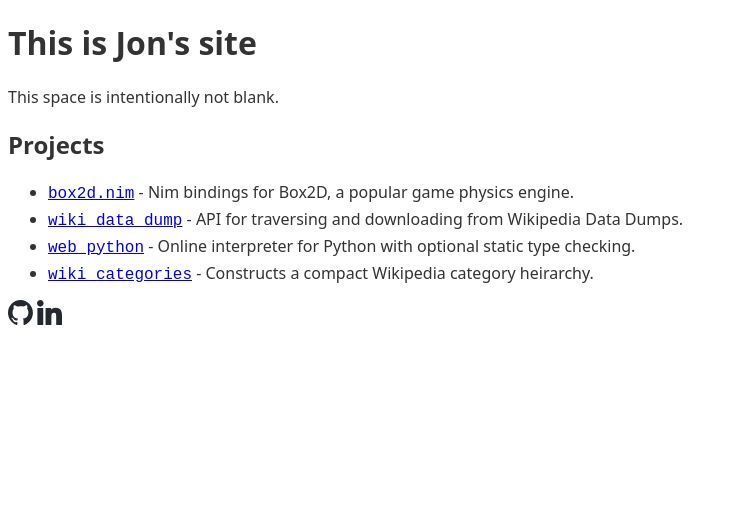
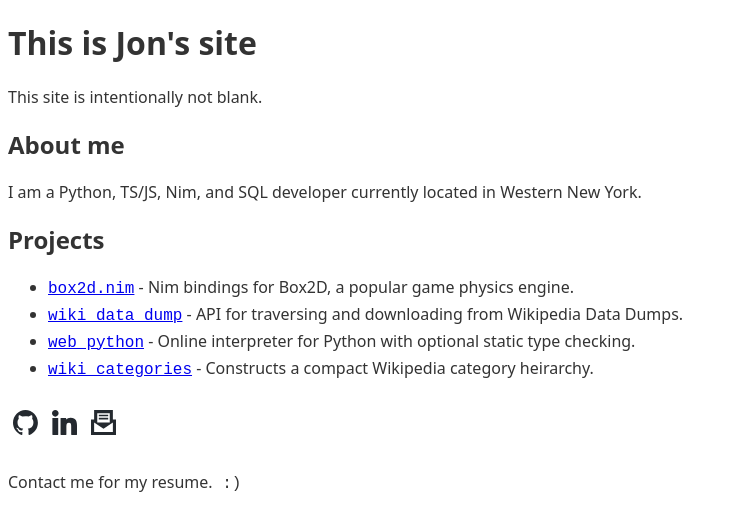
Before and after one commit to jon-edward/jon-edward.github.io, a website built with Vite: page index.html in a window 1280 px wide. Shown: the whole page, without its empty margins (0-737 px from the left). Built offline with nearby package versions, Linux system fonts and the light colour scheme.

Commit message:
Add email icon, about me, and footer

```diff
--- a/index.html
+++ b/index.html
@@ -8,7 +8,12 @@
   </head>
   <body>
     <h1>This is Jon's site</h1>
-    <p>This space is intentionally not blank.</p>
+    <p>This site is intentionally not blank.</p>
+    <h2>About me</h2>
+    <p>
+      I am a Python, TS/JS, Nim, and SQL developer currently located in Western
+      New York.
+    </p>
     <h2>Projects</h2>
     <ul>
       <li>
@@ -46,7 +51,7 @@
           src="/src/assets/github-mark-dark.svg"
           title="View on GitHub" /><img
           id="gh-logo-light"
-          class="inline-img light-variant"
+          class="logo light-variant"
           height="25"
           width="25"
           src="/src/assets/github-mark.svg"
@@ -61,13 +66,29 @@
           src="/src/assets/linkedin-dark.svg"
           title="LinkedIn" /><img
           id="linkedin-logo-light"
-          class="inline-img light-variant"
+          class="logo light-variant"
           height="25"
           width="25"
           src="/src/assets/linkedin.svg"
           title="LinkedIn"
       /></a>
+      <a href="mailto:townsend.jonathan.e@gmail.com" target="_blank"
+        ><img
+          id="linkedin-logo-dark"
+          class="logo dark-variant"
+          height="25"
+          width="25"
+          src="/src/assets/email-dark.svg"
+          title="Email" /><img
+          id="email-logo-light"
+          class="logo light-variant"
+          height="25"
+          width="25"
+          src="/src/assets/email.svg"
+          title="Email"
+      /></a>
     </p>
+    <p>Contact me for my resume.<code> :)</code></p>
     <div id="app"></div>
     <script type="module" src="/src/main.ts"></script>
   </body>
--- a/src/style.css
+++ b/src/style.css
@@ -16,7 +16,7 @@ code {
 
 .logo {
   vertical-align: center;
-  margin: 15px;
+  margin: 15px 5px;
 }
 
 li {
```
Also changed, not shown: src/assets/email-dark.svg (added), src/assets/email.svg (added).
